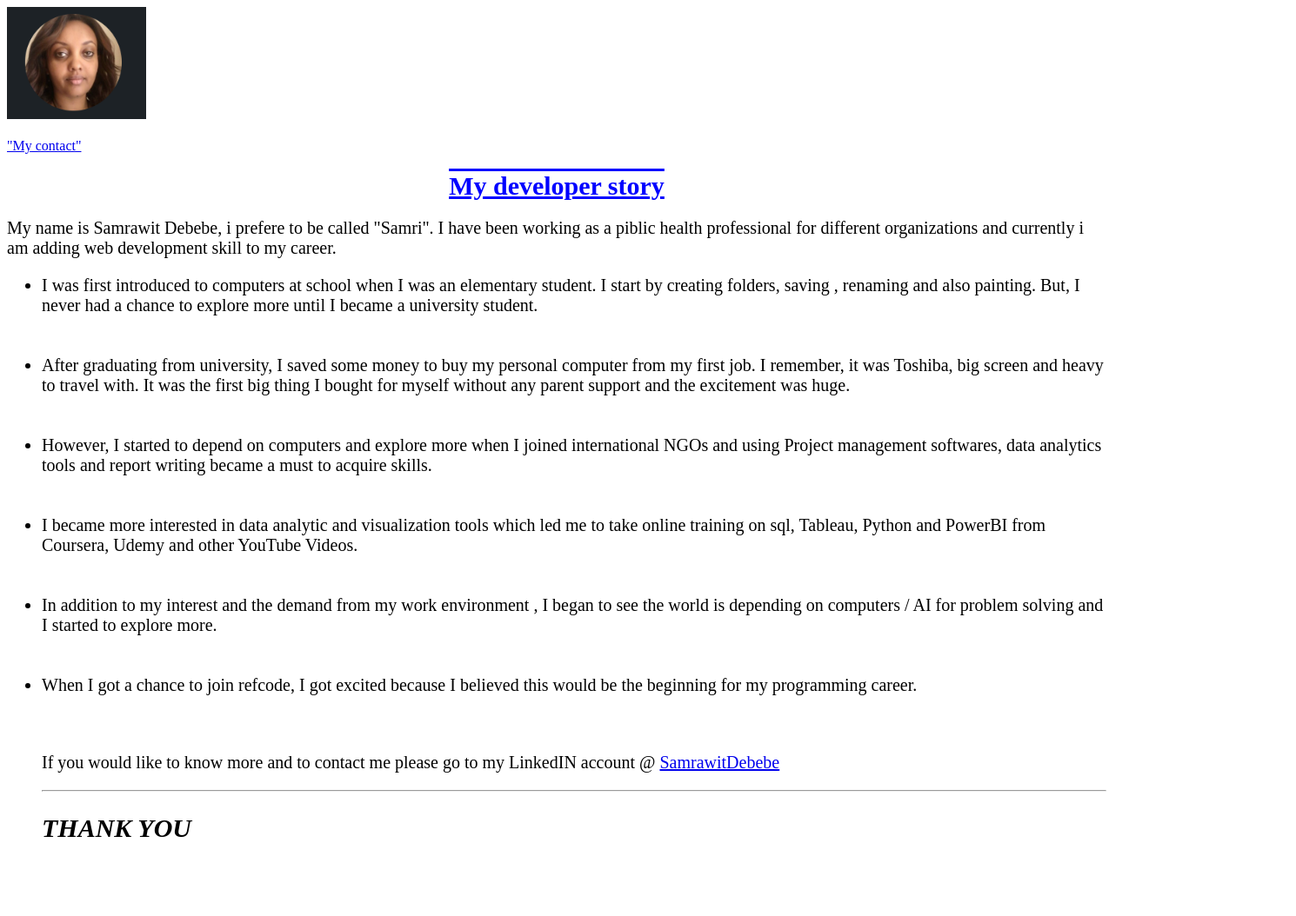
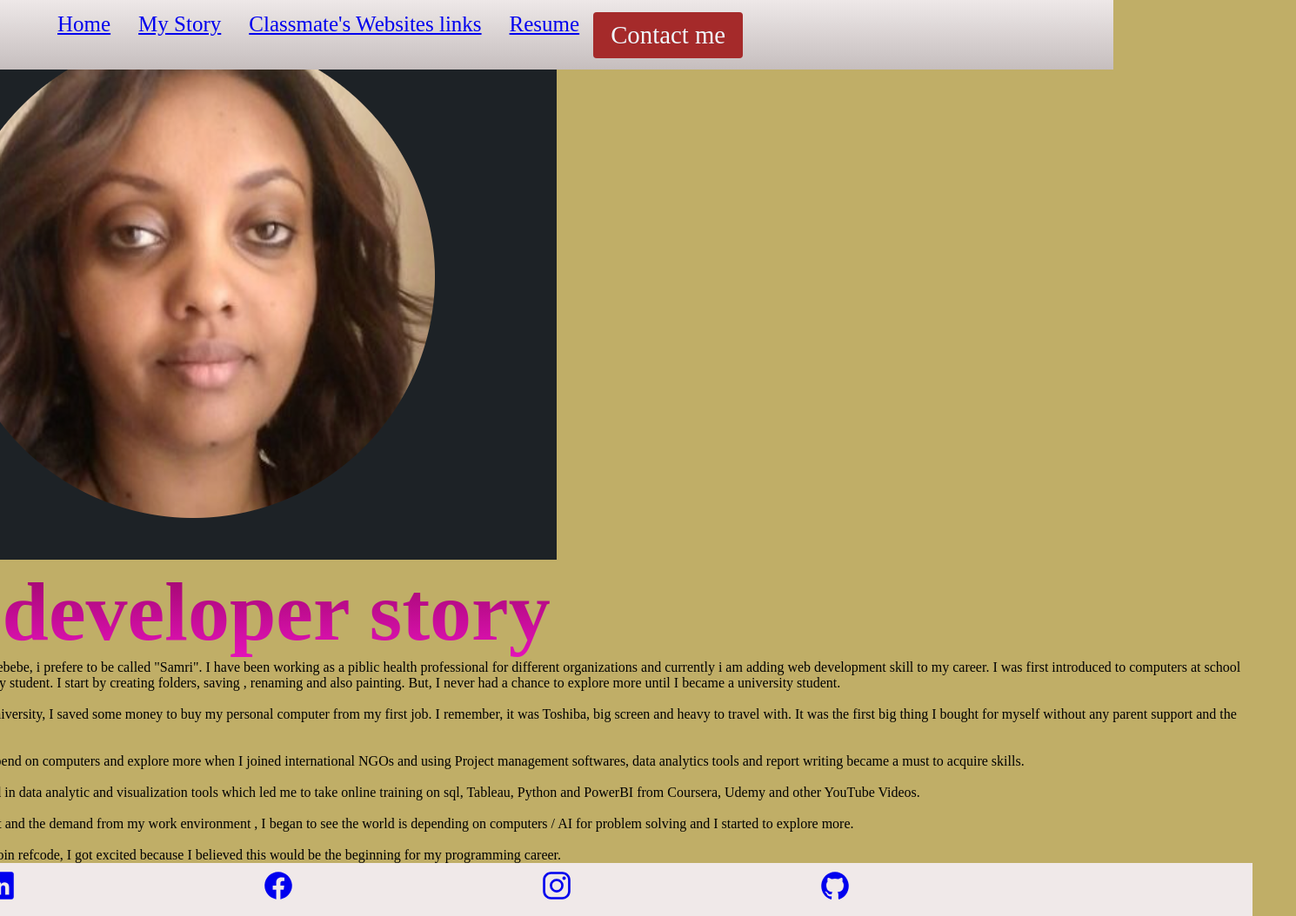
Before and after one commit to Samri-Ejig/My-developer-story, a plain HTML site: page mystory.html in a window 1280 px wide. Shown: the whole page at 87% size, 1490 px wide, since content can reach past the window. Before the commit the page ends 995 px from the top, so only its background shows below. Drawn offline with nearby package versions, Linux system fonts and the light colour scheme.

Commit message:
mydevNov9

```diff
--- a/mystory.html
+++ b/mystory.html
@@ -1,65 +1,90 @@
 <!DOCTYPE html>
 <html>
-    <head>
-        <link rel = "stylesheet" href="mystory.css">
-    </head>
-    <title>mystory></title>
-    <heading>
+<head>
+    <title>Samri developer story</title>
+    <link rel="stylesheet" href="style.css">
+    <link rel="script" href="app.js">
+</head>
+<body>
+    <header>
+    <nav class="navbar">
+      <div class="navbar__container">
+        <ul class="navbar__menu">
+            <li class="active">
+                <a href="index.html">Home</a></li>
+            <li class="navbar__item">
+                <a href="mystory.html">My Story</a></li>
+            <li class="navbar__item">
+                <a href="classmate.html">Classmate's Websites links </a></li>
+            <li class="navbar__item">
+                <a href="resume.html">Resume</a></li>
+            <li class = "nav__btn">
+                <a href="contct.html"class="button">Contact me</a></li>
+        </ul>
+      </div>
+    </nav>
+    <div class="main">
+        <div class="main__container">
 
-        <img src="SamriPic.png" alt="my pic">
-        <br>
+            <div class="main__content">
 
-    </br>
-        <a href="contct.html"> "My contact"</a>
+        <img src="SamriPic.png" alt="second_pic">
+
         <h1>My developer story
         </h1>
         <p>
         </p>
         <p>My name is Samrawit Debebe, i prefere to be called "Samri". I have been working as a piblic health professional
             for different organizations and currently i am adding web development skill to my career.
-        </p>
-        <ul>
-            <li>I was first introduced to computers at school when I was an elementary student.
+        I was first introduced to computers at school when I was an elementary student.
                 I start by creating folders, saving , renaming and also painting.
                 But, I never had a chance to explore more until I became a university student.
-            </li>
             <br>
         </br>
-            <li>After graduating from university, I saved some money to buy my personal computer from my first job.
+        After graduating from university, I saved some money to buy my personal computer from my first job.
                 I remember, it was Toshiba, big screen and heavy to travel with.
                 It was the first big thing I bought for myself without any parent support and the excitement was huge.
-            </li>
+
             <br>
         </br>
-            <li>However, I started to depend on computers and explore more when I joined international NGOs
+            However, I started to depend on computers and explore more when I joined international NGOs
                  and using Project management softwares, data analytics tools and report writing became a must
-                  to acquire skills.</li>
+                  to acquire skills.
                   <br>
         </br>
-            <li>I became more interested in data analytic and visualization tools which led me to take online training on  sql,
+            I became more interested in data analytic and visualization tools which led me to take online training on  sql,
                 Tableau, Python and PowerBI from Coursera, Udemy and other YouTube Videos.
-            </li>
+
             <br>
         </br>
-            <li>In addition to my interest and the demand from my work environment , I began
+            In addition to my interest and the demand from my work environment , I began
                 to see the world is depending on computers / AI for problem solving and I started to explore more. </li>
                 <br>
             </br>
-            <li>When I got a chance to join refcode, I got excited because I
+            When I got a chance to join refcode, I got excited because I
                 believed this would  be the beginning for my programming career.
-            </li>
-            <br>
-        </br>
-
-        <p> If you would like to know more and to contact me please go to my LinkedIN account
-             @ <a href = "https://www.linkedin.com/in/samrawit-debebe-136325123/
-             ">SamrawitDebebe</a></p>
-
-             <hr>    </hr>
-            <footer><h2> <i>THANK YOU</i></h2></footer>
-        </ul>
-
+        </p>
 
     </heading>
+    <footer>
+        <div class="icon__bar">
+    <a href="https://www.linkedin.com/in/samrawit-debebe-136325123/” target = "_black">
+        <ion-icon name="logo-linkedin"></ion-icon>
+    </a>
+    <a href="https://www.facebook.com/samri.ejigu” target="_black">
+        <ion-icon name="logo-facebook"></ion-icon>
+    </a>
+    <a href="https://www.instagram.com/samrukish/” target = "_black">
+        <ion-icon name="logo-instagram"></ion-icon>
+    </a>
+    <a href="https://github.com/Samri-Ejig” target = "_black">
+        <ion-icon name="logo-github"></ion-icon>
+    </a>
 
-</html>
+    <script type="module" src="https://unpkg.com/ionicons@5.5.2/dist/ionicons/ionicons.esm.js"></script>
+    <script nomodule src="https://unpkg.com/ionicons@5.5.2/dist/ionicons/ionicons.js"></script>
+        </div>
+    </div>
+    </footer>
+    </body>
+    </html>
--- a/samrawit.css
+++ /dev/null
@@ -1,50 +0,0 @@
-*{
-    margin: 0;
-    padding: 0;
-    font-family: sans-serif;
-}
-
-header{
-    width: 100%;
-    height:100vh;
-    position: relative;
-    overflow: hidden;
-    background: orange;
-}
-h1{
-    text-align: center;
-    font-family: Arial, Helvetica, sans-serif;
-}
-
-nav{
-   overflow: hidden;
-   background-color: chartreuse;
-}
-.picture{
-    flex-basis: 40%;
-}
-.picture img{
-    display: block;
-    margin-left: auto;
-    margin-right: auto;
-    width: 40%;
-}
-
-.nav-links{
-    overflow: hidden;
-    background-color: chartreuse;
-
-}
-.nav-links a.homepage{
-    background-color: rgb(82, 22, 62);
-    color:aliceblue;
-}
-
-.nav-links a{
-    float: left;
-    color: #f2f2f2;
-    text-align: center;
-    padding: 14px 16px;
-    text-decoration: none;
-    font-size: 25px;
-}
--- /dev/null
+++ b/style.css
@@ -0,0 +1,185 @@
+*{
+    box-sizing: border-box;
+    margin: 0;
+    padding: 0;
+    font-family:'Times New Roman', Times, serif;
+}
+
+.html{
+    scroll-behavior: smooth;
+}
+
+.navbar{
+    display:flex;
+    justify-content: center;
+    width: 100%;
+    height:80px;
+    position:fixed;
+    top: 0px;
+    font-size: 1.8rem;
+    z-index: 999;
+    background:linear-gradient(rgb(238, 232, 232),rgb(198, 190, 190));
+}
+
+
+.navbar__container{
+   display: flex;
+   justify-content: space-between;
+   height: 80px;
+   z-index: 1;
+   width: 100%;
+   max-width: 1300px;
+   margin: 0 auto;
+   padding: 0 50px;
+}
+.navbar__menu{
+    display: flex;
+    align-items: center;
+    text-align: center;
+    list-style: none;
+ }
+ .active{
+    color:rgb(1, 11, 20);
+    display: block;
+    align-items: center;
+    justify-content:center;
+    padding: 14px 16px;
+    text-decoration: none;
+    font-size: 25px;
+    height: 100%;
+}
+
+.navbar__item{
+    color:rgb(1, 11, 20);
+    display: block;
+    align-items: center;
+    justify-content:center;
+    padding: 14px 16px;
+    text-decoration: none;
+    font-size: 25px;
+    height: 100%;
+}
+
+.navbar__btn{
+    display: flex;
+    align-items: center;
+    justify-content:center;
+    padding: 0 1rem;
+    width: 100%;
+}
+
+.button {
+    display: flex;
+    justify-content: center;
+    align-items: center;
+    padding: 10px 20px;
+    text-decoration: none;
+    height: 100%;
+    width: 100%;
+    border: none;
+    outline: none;
+    border-radius: 4px;
+    background: brown;
+    color:aliceblue;
+}
+
+.button:hover{
+    background:chartreuse;
+    transition: all 0.3s ease;
+}
+
+.navbar__item a:hover{
+    color:chartreuse;
+    transition: all 0.3s ease;
+}
+.active a:hover{
+    color:rgb(128, 243, 12);
+    transition: all 0.3s ease;
+}
+
+.main{
+    margin-bottom:0px;
+    margin-top: 0;
+}
+.main__container {
+    display:flex;
+    align-items: center;
+    justify-self: center;
+    margin-left: 0;
+    margin-right: 0;
+    height:100%;
+   background-color: rgba(168, 143, 45, 0.72);
+    z-index: -1;
+    width: 180%;
+    max-width: 1700px;
+    padding: 0 50px;
+    margin-bottom: 0px;
+}
+
+.main__content h1 {
+    font-size: 6rem;
+    text-align: start;
+    background-color: #ff8177;
+    background-image: linear-gradient(to top, #e513bb 0%, #9a0666 100%);
+    background-size: 100%;
+    -webkit-background-clip: text;
+    -moz-background-clip: text;
+    -webkit-text-fill-color: transparent;
+    -webkit-text-fill-color: transparent;
+}
+
+.main__content h2 {
+    font-size: 2rem;
+    font-style: italic;
+    background-color: #5408eb;
+
+    background-size: 100%;
+    -webkit-background-clip: text;
+    -moz-background-clip: text;
+    -webkit-text-fill-color: transparent;
+    -webkit-text-fill-color: transparent;
+}
+
+.main__content h3 {
+    font-size: 2rem;
+    background-color: #f00b0b;
+    background-size: 100%;
+    -webkit-background-clip: text;
+    -moz-background-clip: text;
+    -webkit-text-fill-color: transparent;
+    -webkit-text-fill-color: transparent;
+}
+
+.picture{
+    flex-basis: 50%;
+    margin-top: 90px;
+}
+.first__pic{
+    height: 30%;
+    margin:10px 10px 10px 10px;
+    width: 80%;
+    max-width: 1200px;
+    position:relative;
+    float: left;
+    z-index: 1;
+
+
+}
+.icon__bar {
+    width: 100%;
+    background-color: rgb(240, 233, 233);
+    overflow: auto;
+  }
+
+  .icon__bar a {
+    float: left;
+    text-align: center;
+    width: 20%;
+    padding: 8px 0;
+    transition: all 0.3s ease;
+    font-size: 36px;
+  }
+
+  .icon__bar a:hover {
+    background-color: rgb(18, 36, 240);
+  }
```
Also changed, not shown: app.js (added, +12 -0 lines), classmate.html (added, +54 -0 lines), contct.html (+48 -28 lines), index.html (added, +64 -0 lines), resume.html (added, +56 -0 lines), samrawit.html (deleted, +0 -32 lines), 2 other files.
